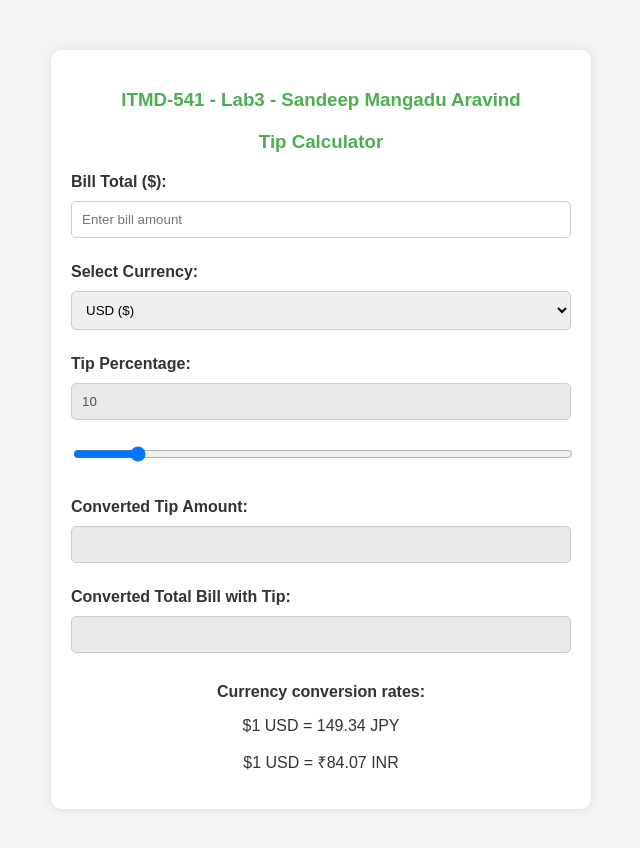
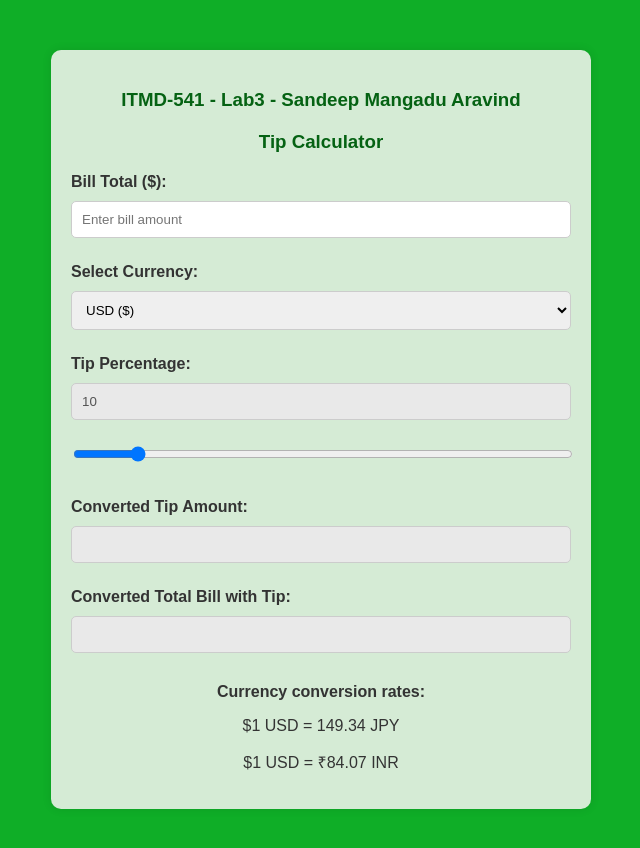
Before and after one commit to SandeepMa98/ITMD-541, a plain HTML site: page Lab3/index.html in a window 1280 px wide. Shown: the whole page, without its empty margins (319-959 px from the left). Drawn offline with Linux system fonts and the light colour scheme.

Commit message:
Color change

```diff
--- a/Lab3/styles.css
+++ b/Lab3/styles.css
@@ -1,6 +1,7 @@
 body {
     font-family: Arial, sans-serif;
-    background-color: #f4f4f4;
+    /* background-color: #f4f4f4; */
+    background-color: rgb(15, 174, 39);
     color: #333;
     margin: 0;
     padding: 0;
@@ -9,7 +10,7 @@ body {
 .container {
     max-width: 500px;
     margin: 50px auto;
-    background: #fff;
+    background: rgb(213, 235, 213) ;
     padding: 20px;
     border-radius: 10px;
     box-shadow: 0 0 10px rgba(0, 0, 0, 0.1);
@@ -17,7 +18,7 @@ body {
 
 h3 {
     text-align: center;
-    color: #4CAF50;
+    color: rgb(5, 98, 19);
     margin-bottom: 20px;
 }
 
```
